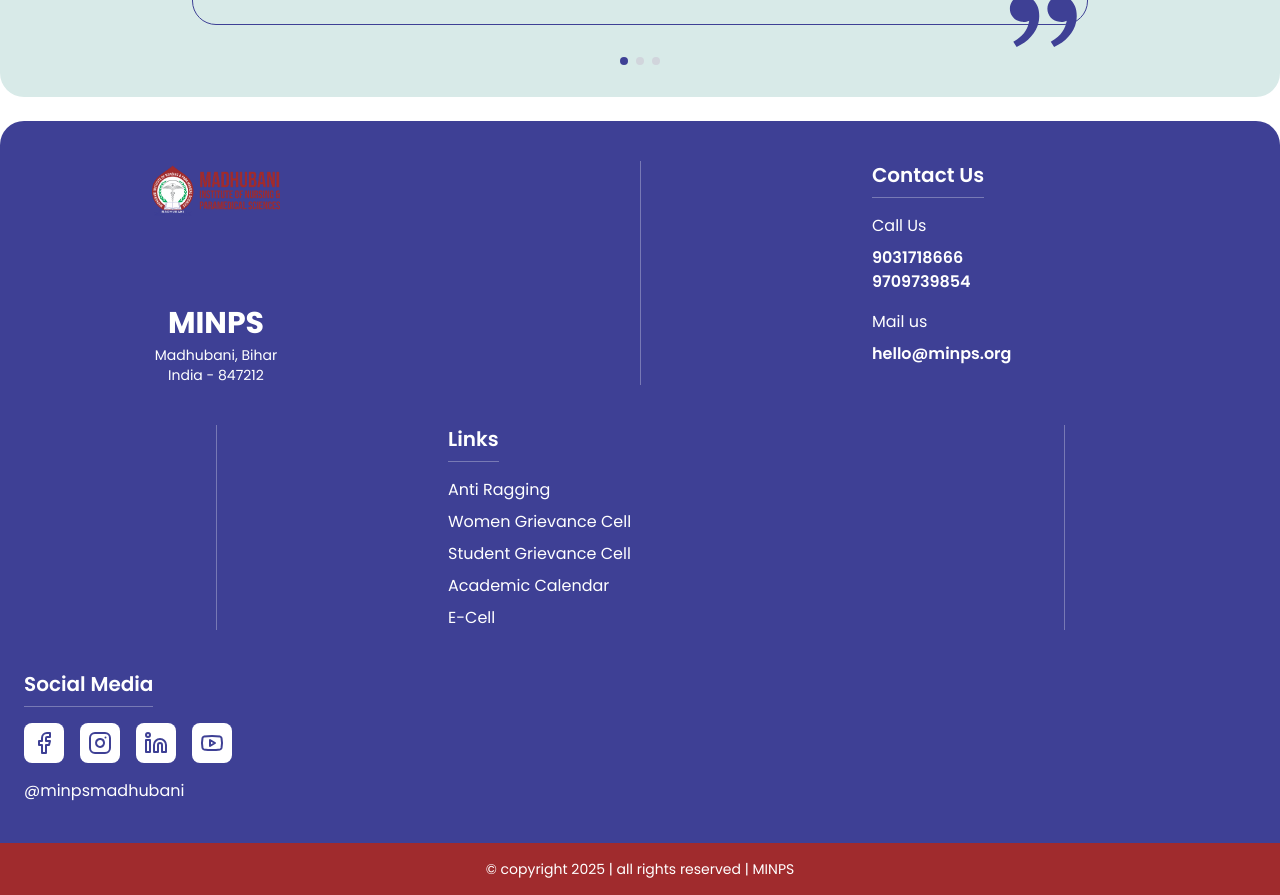
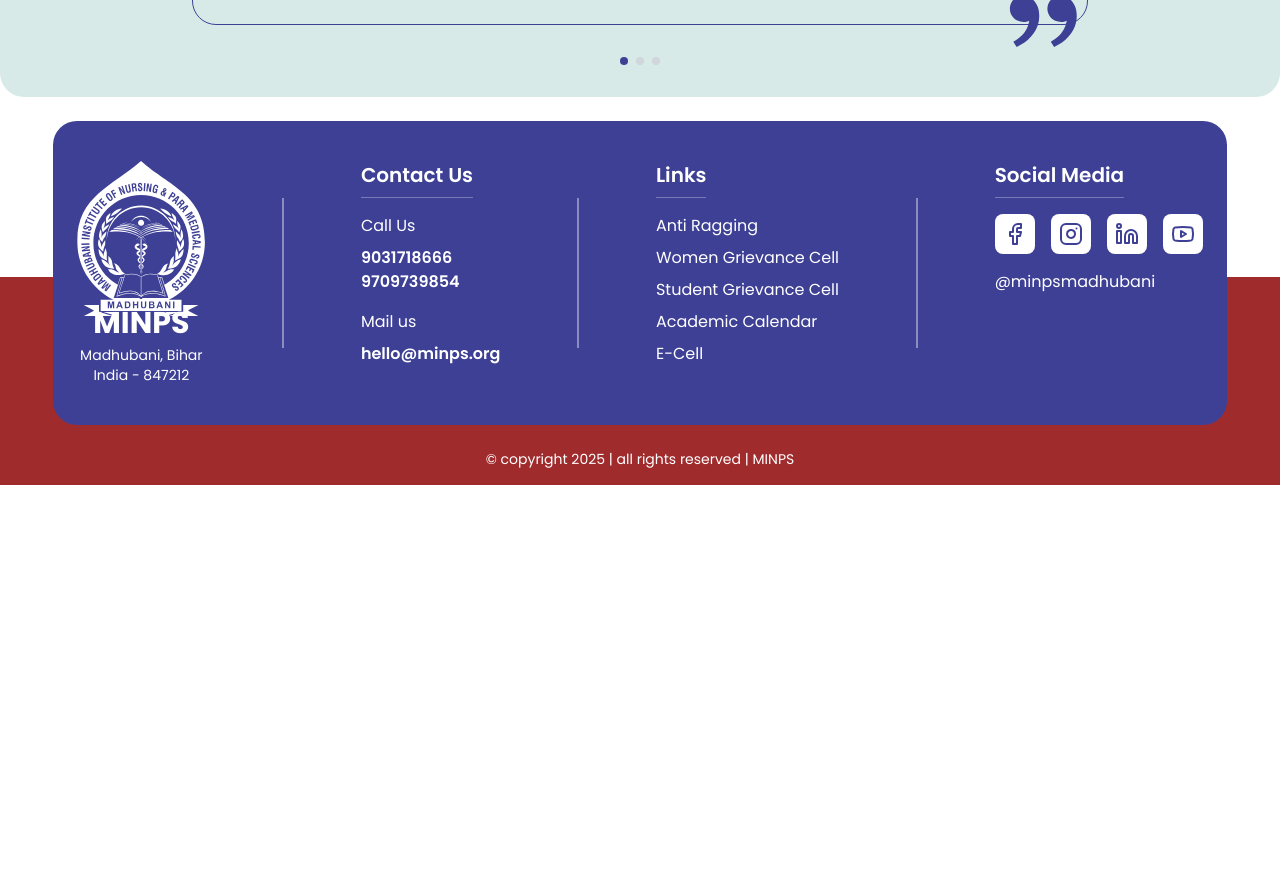
Before and after one commit to Hibbanur-Rahman/minps-website, a React (Vite) app: page / in a window 1280 px wide. Shown: the part 3280-4175 px from the top of the page. After the commit the page ends 3765 px from the top, so only its background shows below. Built offline with nearby package versions, Linux system fonts and the light colour scheme.

Commit message:
adding the footer

```diff
--- a/src/components/footer.jsx
+++ b/src/components/footer.jsx
@@ -1,14 +1,20 @@
-import logoImg from "@/assets/images/logo.png";
+import logoImg from "@/assets/images/logo-white.svg";
 import { Facebook, Instagram, Linkedin, Youtube } from "lucide-react";
 import { Link } from "react-router-dom";
 
 const Footer = () => {
   return (
-    <footer className="w-full">
+    <footer className="w-full ">
+      <div
+      className="relative pb-2"
+      style={{
+        background: 'linear-gradient(to bottom, #fff 0%, #fff 50%, #a02b2d 50%, #a02b2d 100%)',
+      }}
+      >
         {/* Main Footer */}
-      <div className="bg-[#3E4095] text-white rounded-t-3xl py-10">
+        <div className="bg-[#3E4095] text-white rounded-3xl py-10 w-11/12 max-w-7xl mx-auto ">
           <div className="container mx-auto px-4 md:px-6">
-          <div className="grid grid-cols-1 md:grid-cols-3 gap-10">
+            <div className="flex justify-between">
               {/* Logo and Address */}
               <div className="flex flex-col items-center text-center">
                 <div className="w-32 h-32 relative mb-4">
@@ -29,7 +35,7 @@ const Footer = () => {
               </div>
 
               {/* Vertical Divider - Hidden on Mobile */}
-            <div className="hidden md:block w-px bg-white/30 h-full mx-auto"></div>
+              <div className="hidden md:flex w-[2px] bg-white/40 h-[150px] mx-auto my-auto"></div>
 
               {/* Contact Us */}
               <div className="text-center md:text-left">
@@ -55,7 +61,7 @@ const Footer = () => {
               </div>
 
               {/* Vertical Divider - Hidden on Mobile */}
-            <div className="hidden md:block w-px bg-white/30 h-full mx-auto"></div>
+              <div className="hidden md:flex w-[2px] bg-white/40 h-[150px] mx-auto my-auto"></div>
 
               {/* Links */}
               <div className="text-center md:text-left">
@@ -92,7 +98,7 @@ const Footer = () => {
               </div>
 
               {/* Vertical Divider - Hidden on Mobile */}
-            <div className="hidden md:block w-px bg-white/30 h-full mx-auto"></div>
+              <div className="hidden md:flex w-[2px] bg-white/40 h-[150px] mx-auto my-auto"></div>
 
               {/* Social Media */}
               <div className="text-center md:text-left">
@@ -142,11 +148,12 @@ const Footer = () => {
             </div>
           </div>
         </div>
+      </div>
 
       {/* Copyright Bar */}
-      <div className="bg-[#a02b2d] text-white py-4 text-center text-sm">
+      <p className="bg-[#a02b2d] text-white py-4 text-center text-sm">
         © copyright {new Date().getFullYear()} | all rights reserved | MINPS
-      </div>
+      </p>
     </footer>
   );
 };
```
Also changed, not shown: src/assets/images/logo-white.svg (added), vercel.json. Lines whose indentation alone changed are shown as unchanged.
